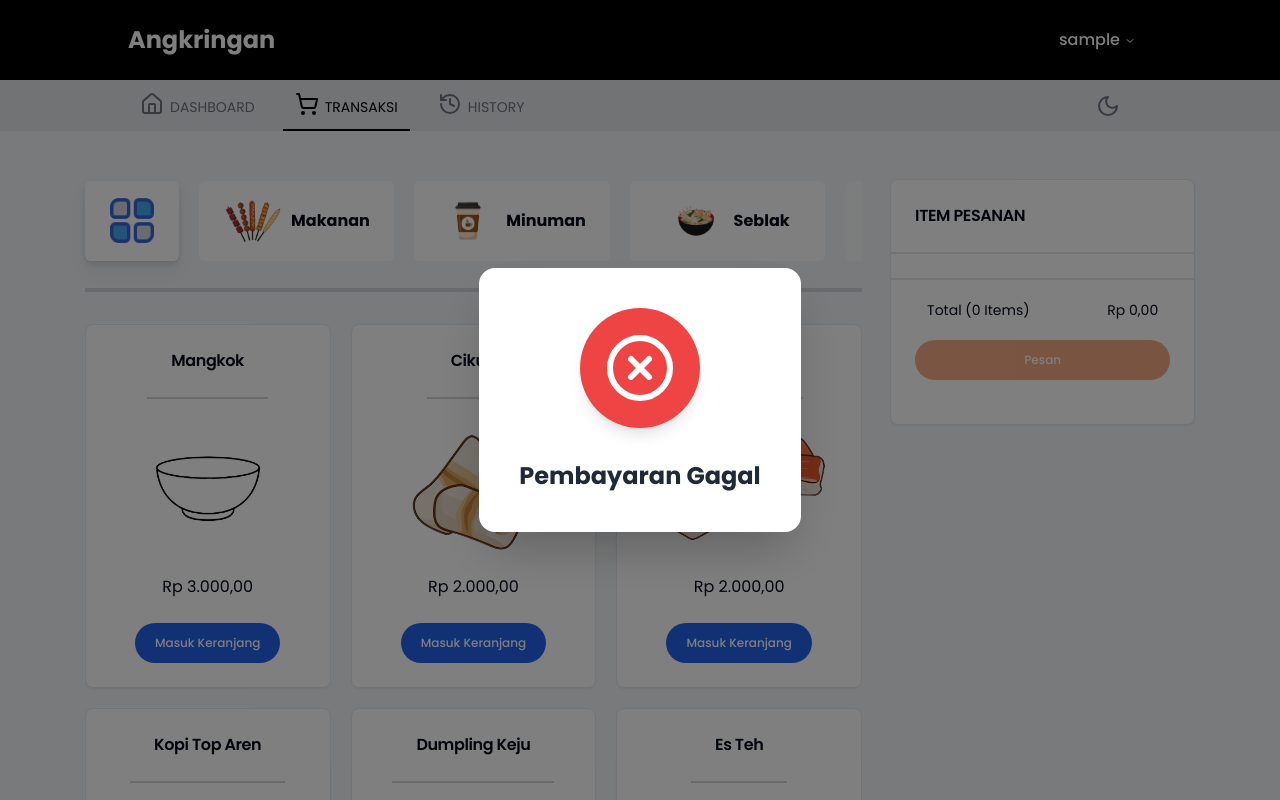
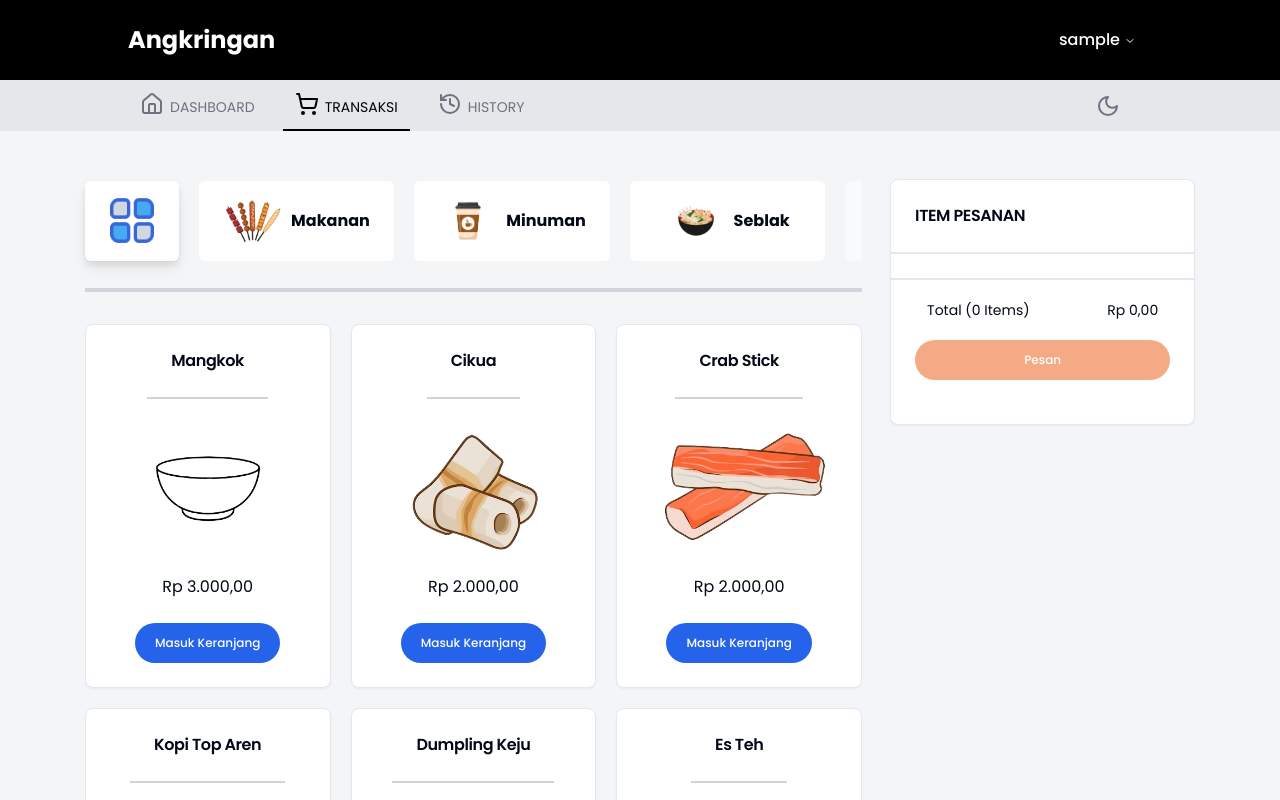
Before and after one commit to rifkyhilman/Angkringan-client, a React (Vite) app: page /transaction in a window 1280 px wide. Shown: the top 800 px of the page. Built offline with nearby package versions, Linux system fonts and the light colour scheme; sample sign-in values are in the browser's storage.

Commit message:
:lipstick: Fix UI and function failed payment
fix UI and function failed payment

```diff
--- a/src/components/TransactionPage/CardOrderItems.jsx
+++ b/src/components/TransactionPage/CardOrderItems.jsx
@@ -29,6 +29,7 @@ const CardOrderItems = ({ orderItems, onDeleteItem, onPayment }) => {
     const [customer, setCustomer] = useState("");
     const [payment, setPayment] = useState(0);
     const [showSuccess, setShowSuccess] = useState(false);
+    const [showFailed, setShowFailed] = useState(false);
 
     let pajak;
     subTotalPrice === 0 ? pajak = 0 : pajak = 2000;
@@ -69,8 +70,8 @@ const CardOrderItems = ({ orderItems, onDeleteItem, onPayment }) => {
                 onPayment();
             }
         } catch (error) {
+            setShowFailed(true);
             console.error('Error posting data:', error);
-            console.log("Pemabayaran Gagal!");
         }
     }
 
@@ -234,7 +235,8 @@ const CardOrderItems = ({ orderItems, onDeleteItem, onPayment }) => {
                                 </DialogFooter>
                             </DialogContent>
                         </Dialog>
-                        {showSuccess ? <PaymentSuccess onClose={() =>  setShowSuccess(false)} /> : <PaymentFailed onClose={() =>  setShowFailed(false)}/>}
+                        {showSuccess && <PaymentSuccess onClose={() =>  setShowSuccess(false)} />}
+                        {showFailed && <PaymentFailed onClose={() =>  setShowFailed(false)}/>}
                     </div>
                 </div>
             </CardFooter>
--- a/src/components/TransactionPage/PaymentFailed.jsx
+++ b/src/components/TransactionPage/PaymentFailed.jsx
@@ -31,7 +31,6 @@ const PaymentFailed = ({ onClose }) => {
           initial={{ scale: 0 }}
           animate={{ scale: 1 }}
           transition={{ duration: 0.8, ease: 'easeOut', delay: 0.2 }}
-          whileHover={{ rotate: [0, -10, 10, -10, 0] }}
         >
           <XCircle size={72} className="text-white" />
         </motion.div>
@@ -41,7 +40,7 @@ const PaymentFailed = ({ onClose }) => {
           animate={{ y: 0, opacity: 1 }}
           transition={{ duration: 0.8, delay: 0.4, ease: 'easeOut' }}
         >
-          Pembayaran Gagal
+          Pembayaran Gagal !
         </motion.h2>
       </motion.div>
     </motion.div>
```
